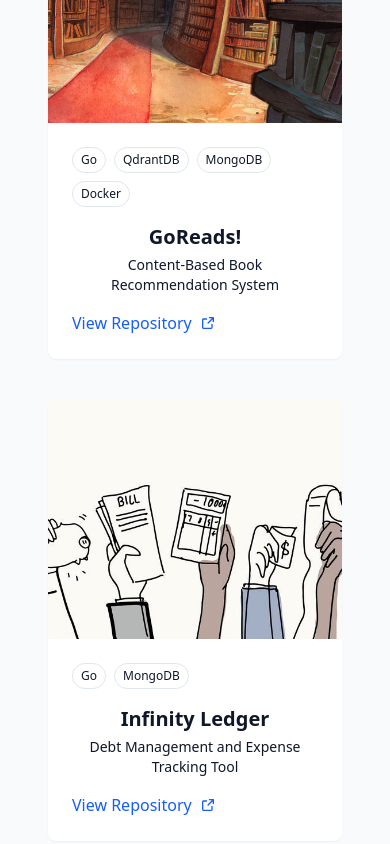
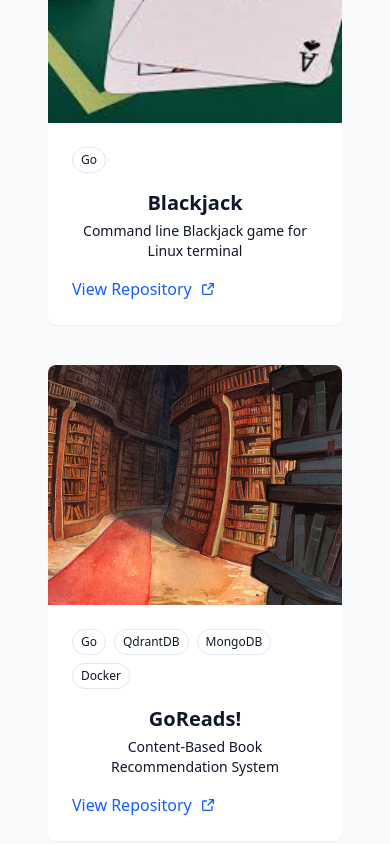
Before and after one commit to nchandur/portfolio, a React (Vite) app: page / in a window 390 px wide. Shown: the part 4720-5564 px from the top of the page. Built offline with nearby package versions, Linux system fonts and the light colour scheme.

Commit message:
updated projects

```diff
--- a/src/assets/files/projects.js
+++ b/src/assets/files/projects.js
@@ -1,6 +1,14 @@
 const projects = [
   {
     id: 1,
+    title: "Blackjack",
+    description: "Command line Blackjack game for Linux terminal",
+    image: "images/blackjack.jpg",
+    tags: ["Go"],
+    url: "https://github.com/nchandur/blackjack"
+  },
+  {
+    id: 2,
     title: "GoReads!",
     description: "Content-Based Book Recommendation System",
     image: "images/goreads.jpg",
@@ -8,7 +16,7 @@ const projects = [
     url: "https://github.com/nchandur/go-reads",
   },
   {
-    id: 2,
+    id: 3,
     title: "Infinity Ledger",
     description: "Debt Management and Expense Tracking Tool",
     image: "images/ledger.jpg",
@@ -16,7 +24,7 @@ const projects = [
     url: "https://github.com/nchandur/ledger",
   },
   {
-    id: 3,
+    id: 4,
     title: "Lorekeeper",
     description: "RAG-based specialist on the Lord of the Rings literature",
     image: "images/lorekeeper.jpg",
@@ -24,7 +32,7 @@ const projects = [
     url: "https://github.com/nchandur/lorekeeper",
   },
   {
-    id: 4,
+    id: 5,
     title: "NBA Prediction Model",
     description: "ML-Based Game Predictor for the NBA",
     image: "images/nba.jpg",
--- a/src/components/Projects.jsx
+++ b/src/components/Projects.jsx
@@ -15,7 +15,7 @@ export const Projects = () => {
                     Here are some of my recent projects.
                 </p>
 
-                <div className="grid grid-cols-1 md:grid-cols-2 lg:grid-cols-2 gap-10">
+                <div className="grid grid-cols-1 md:grid-cols-3 lg:grid-cols-3 gap-10">
                     {projects.map((project, key) => (
                         <div
                             key={key}
```
Also changed, not shown: public/images/blackjack.jpg (added).
